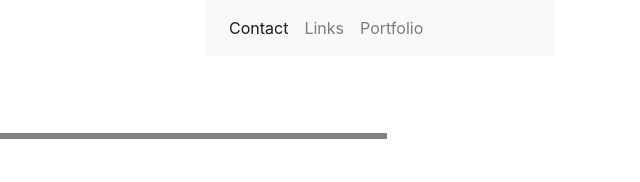
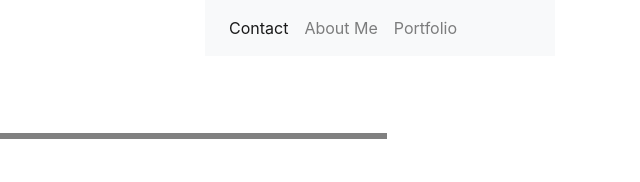
Before and after one commit to Glenlee1225/Glenlee1225.github.io, a plain HTML site: page index.html in a window 1280 px wide. Shown: the top 182 px of the page, 640-1280 px from the left. Drawn offline with nearby package versions, Linux system fonts and the light colour scheme.

Commit message:
changed links

```diff
--- a/index.html
+++ b/index.html
@@ -26,7 +26,7 @@
                       <a class="nav-link" href="contact.html">Contact <span class="sr-only">(current)</span></a>
                     </li>
                     <li class="nav-item">
-                      <a class="nav-link" href="index.html">Links</a>
+                      <a class="nav-link" href="index.html">About Me</a>
                     </li>
                     <li class="nav-item">
                       <a class="nav-link" href="portfolio.html">Portfolio</a>
```
